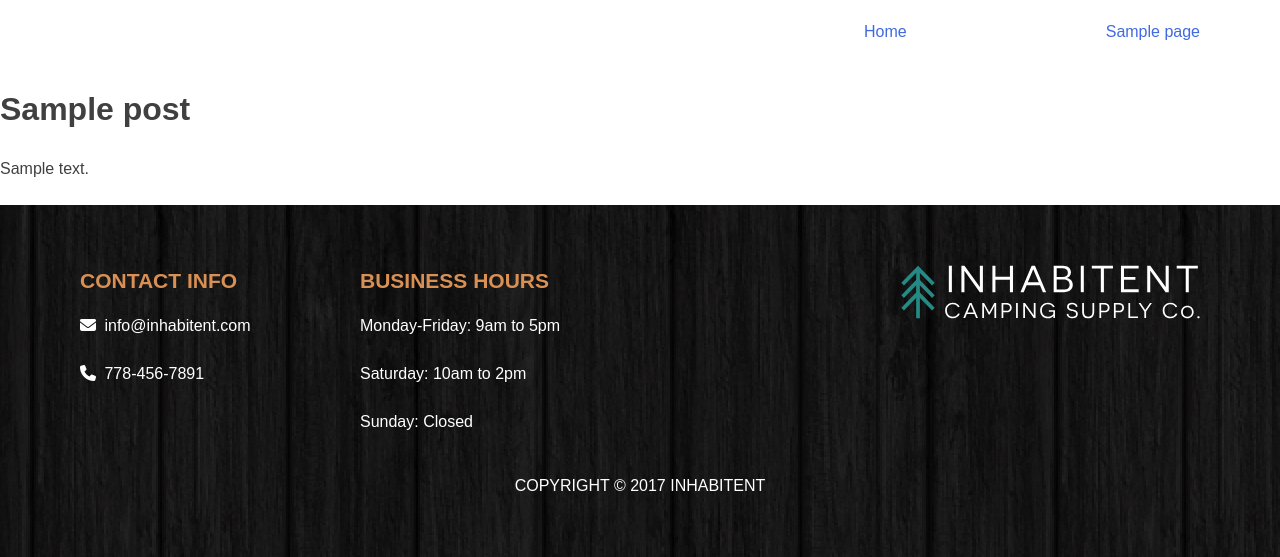
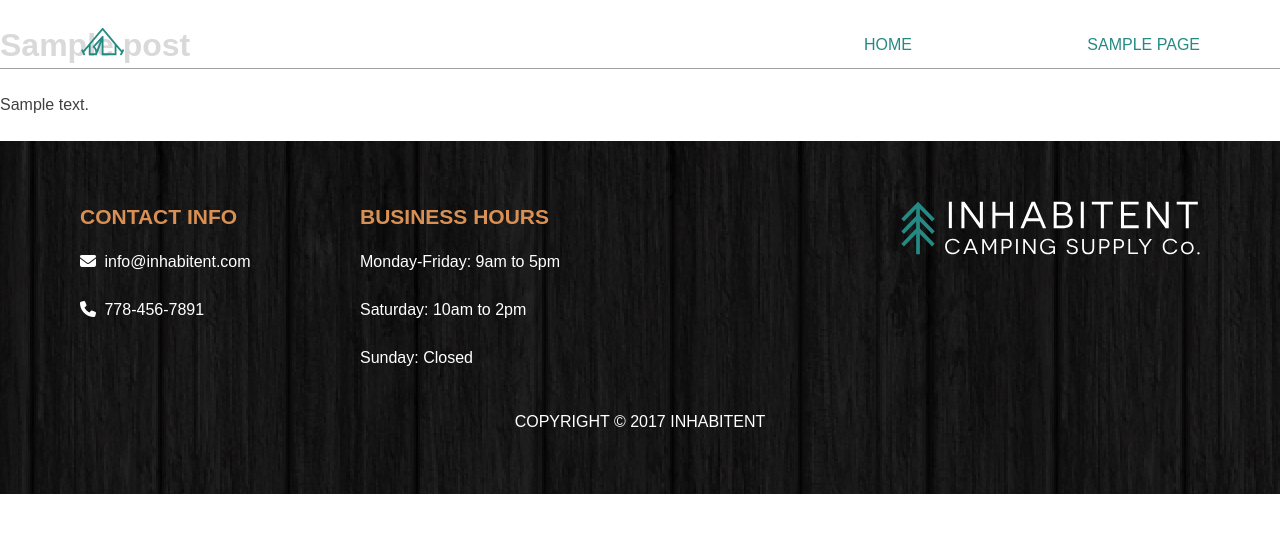
Before and after one commit to bsoetarto7/inhabitent, a WordPress theme: template themes/inhabitent/page.php in a window 1280 px wide. Shown: the top 557 px of the page. Run offline with PHP 8.4 and a stand-in for WordPress, Linux system fonts and the light colour scheme; the site name, menu and one post (Sample post) are stand-ins, and other content is empty; some libraries are stand-ins or nearby versions.

Commit message:
Added styling for header/navigation menu

```diff
--- a/themes/inhabitent/header.php
+++ b/themes/inhabitent/header.php
@@ -20,15 +20,18 @@
 		<div id="page" class="hfeed site">
 			<a class="skip-link screen-reader-text" href="#content"><?php esc_html( 'Skip to content' ); ?></a>
 
-			<header id="masthead" class="site-header flex-container-no-wrap container-fluid" role="banner">
+			<header id="masthead" class="site-header" role="banner">
+				<div class="container-fluid flex-container-no-wrap">
 					<div class="site-branding flex-item-70">
 						<h1 class="site-title screen-reader-text"><a href="<?php echo esc_url( home_url( '/' ) ); ?>" rel="home"><?php bloginfo( 'name' ); ?></a></h1>
+						<img src=<?php echo get_stylesheet_directory_uri(); ?>/images/inhabitent-logo-tent.svg alt="">
 					</div><!-- .site-branding -->
 
 					<nav id="site-navigation" class="main-navigation flex-item-30" role="navigation">
 						<button class="menu-toggle" aria-controls="primary-menu" aria-expanded="false"><?php esc_html( 'Primary Menu' ); ?></button>
 						<?php wp_nav_menu( array( 'theme_location' => 'primary', 'menu_id' => 'primary-menu' ) ); ?>
 					</nav><!-- #site-navigation -->
+				</div>
 			</header><!-- #masthead -->
 
 			<div id="content" class="site-content">
--- a/themes/inhabitent/sass/_globals.scss
+++ b/themes/inhabitent/sass/_globals.scss
@@ -54,11 +54,3 @@ h1,h2,h3,h4,h5,h5,h6{
 .text-uppercase{
   text-transform: uppercase;
 }
-.screen-reader {
-  position:absolute;
-  left:-10000px;
-  top:auto;
-  width:1px;
-  height:1px;
-  overflow:hidden;
-}
--- a/themes/inhabitent/sass/_navigation.scss
+++ b/themes/inhabitent/sass/_navigation.scss
@@ -25,7 +25,23 @@ a {
 }
 
 /* Menus */
-
+.site-header{
+	border-bottom: 1px solid $color__light-grey-brand;
+	position: fixed;
+	width: 100%;
+	background-color: $color__white-header;
+	.flex-container-no-wrap{
+		align-items: center;
+	}
+	.container-fluid{
+		padding: 5px 0;
+	}
+}
+.site-branding{
+	img{
+		max-height: 30px;
+	}
+}
 .main-navigation {
 	clear: both;
 	display: block;
@@ -79,7 +95,7 @@ a {
 	li {
 		float: left;
 		position: relative;
-
+		text-transform: uppercase;
 		&:hover > a,
 		&.focus > a {
 		}
@@ -87,6 +103,7 @@ a {
 	a {
 		display: block;
 		text-decoration: none;
+		color: $color__green-brand;
 	}
 
 	.current_page_item > a,
--- a/themes/inhabitent/sass/_variables.scss
+++ b/themes/inhabitent/sass/_variables.scss
@@ -21,6 +21,7 @@ $color__link-visited: purple;
 $color__link-hover: midnightblue;
 
 $color__white-text:#fff;
+$color__white-header:rgba(255,255,255,0.8);
 $color__green-brand:#248A83;
 $color__purple-brand:#2f1339;
 $color__orange-brand:#d99054;
--- a/themes/inhabitent/style.css
+++ b/themes/inhabitent/style.css
@@ -285,14 +285,6 @@ h1, h2, h3, h4, h5, h5, h6 {
 .text-uppercase {
   text-transform: uppercase; }
 
-.screen-reader {
-  position: absolute;
-  left: -10000px;
-  top: auto;
-  width: 1px;
-  height: 1px;
-  overflow: hidden; }
-
 /*--------------------------------------------------------------
 # Typography
 --------------------------------------------------------------*/
@@ -490,6 +482,20 @@ a {
     outline: 0; }
 
 /* Menus */
+.site-header {
+  border-bottom: 1px solid #a1a1a1;
+  position: fixed;
+  width: 100%;
+  background-color: rgba(255, 255, 255, 0.8); }
+  .site-header .flex-container-no-wrap {
+    -ms-flex-align: center;
+        align-items: center; }
+  .site-header .container-fluid {
+    padding: 5px 0; }
+
+.site-branding img {
+  max-height: 30px; }
+
 .main-navigation {
   clear: both;
   display: block;
@@ -520,10 +526,12 @@ a {
       left: auto; }
   .main-navigation li {
     float: left;
-    position: relative; }
+    position: relative;
+    text-transform: uppercase; }
   .main-navigation a {
     display: block;
-    text-decoration: none; }
+    text-decoration: none;
+    color: #248A83; }
 
 /* Small menu. */
 .menu-toggle,
```
Also changed, not shown: themes/inhabitent/build/css/style.min.css, themes/inhabitent/images/inhabitent-logo-tent.svg (added), 1 other file. Lines whose indentation alone changed are shown as unchanged.
